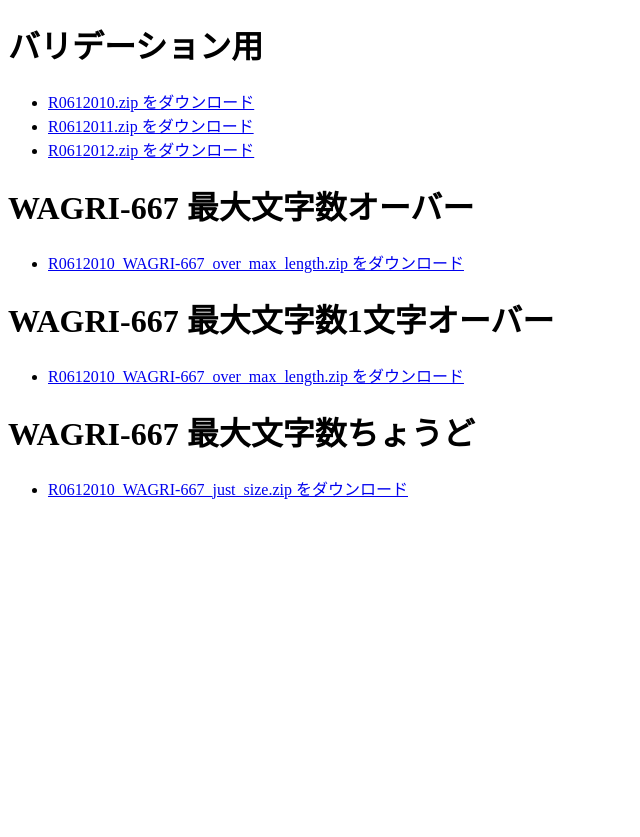
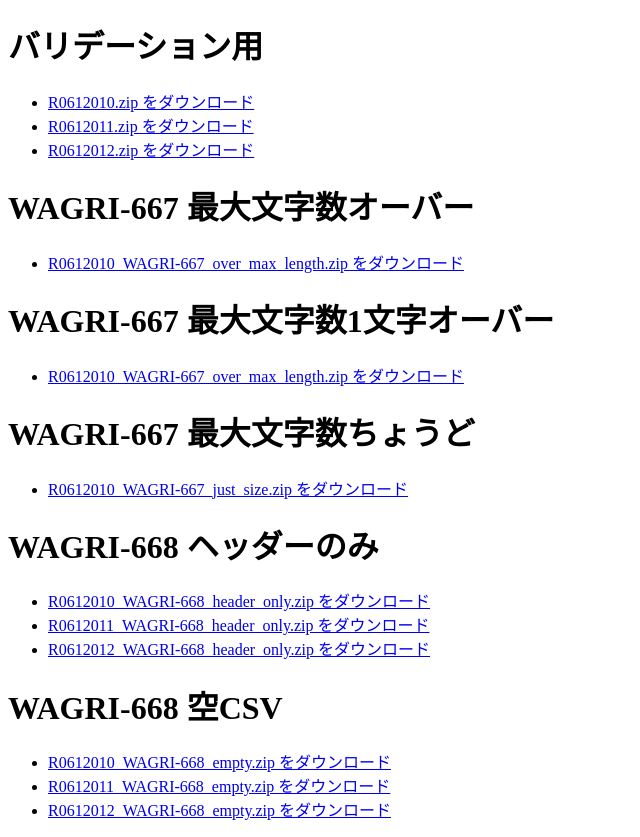
Before and after one commit to Yota-Mochizuki/test-web, a plain HTML site: page index.html in a window 1280 px wide. Shown: the whole page, without its empty margins (0-640 px from the left). Before the commit the page ends 800 px from the top, so only its background shows below. Drawn offline with Linux system fonts and the light colour scheme.

Commit message:
WAGRI-668用のコミット

```diff
--- a/index.html
+++ b/index.html
@@ -24,5 +24,17 @@
     <ul>
         <li><a href="R0612010_WAGRI-667_just_size.zip" download>R0612010_WAGRI-667_just_size.zip をダウンロード</a></li>
     </ul>
+    <h1>WAGRI-668 ヘッダーのみ</h1>
+    <ul>
+        <li><a href="R0612010_WAGRI-668_header_only.zip" download>R0612010_WAGRI-668_header_only.zip をダウンロード</a></li>
+        <li><a href="R0612011_WAGRI-668_header_only.zip" download>R0612011_WAGRI-668_header_only.zip をダウンロード</a></li>
+        <li><a href="R0612012_WAGRI-668_header_only.zip" download>R0612012_WAGRI-668_header_only.zip をダウンロード</a></li>
+    </ul>
+    <h1>WAGRI-668 空CSV</h1>
+    <ul>
+        <li><a href="R0612010_WAGRI-668_empty.zip" download>R0612010_WAGRI-668_empty.zip をダウンロード</a></li>
+        <li><a href="R0612011_WAGRI-668_empty.zip" download>R0612011_WAGRI-668_empty.zip をダウンロード</a></li>
+        <li><a href="R0612012_WAGRI-668_empty.zip" download>R0612012_WAGRI-668_empty.zip をダウンロード</a></li>
+    </ul>
 </body>
 </html>
```
Also changed, not shown: 6 other files.
